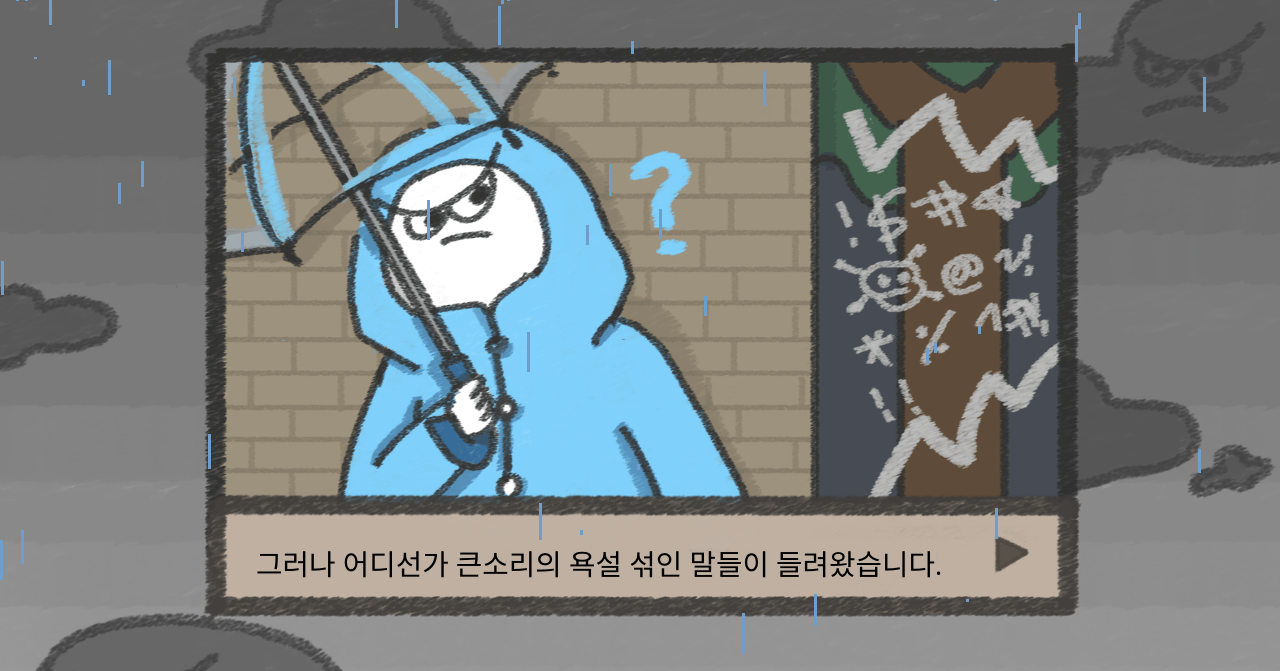
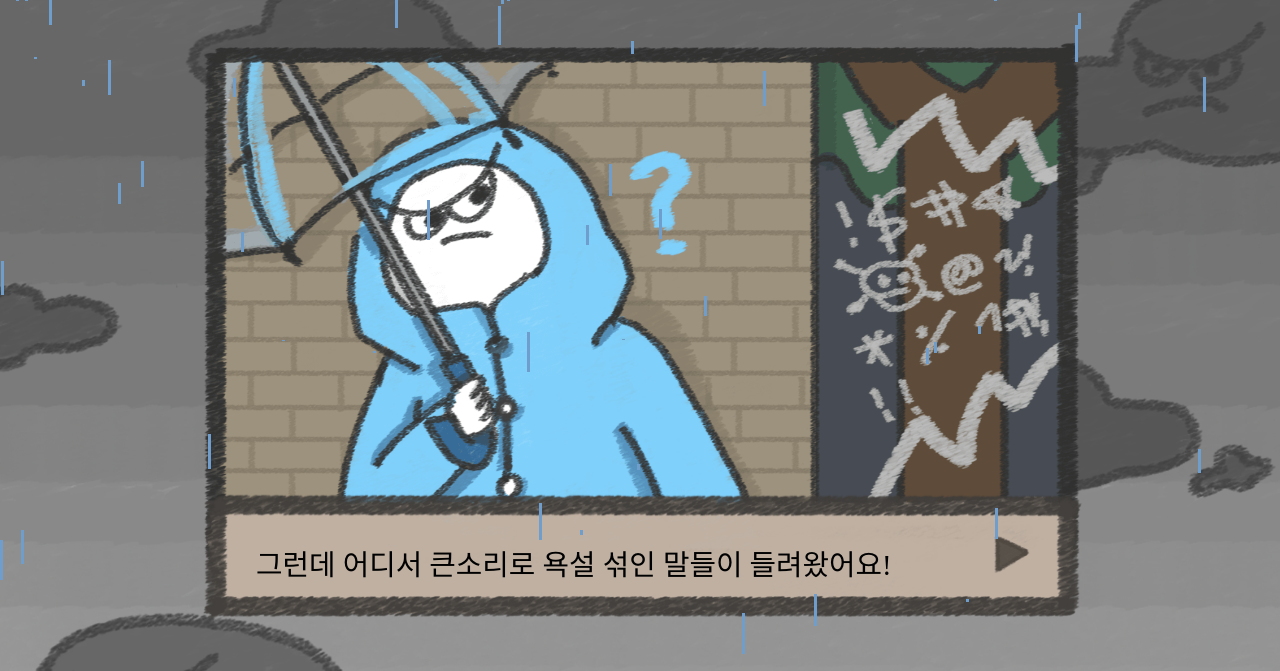
Before and after one commit to hk-jiheekim/i-hate-rain_part2, a plain HTML site: page index4_7.html in a window 1280 px wide. Shown: the top 671 px of the page. Drawn offline with Linux system fonts and the light colour scheme; a web font is replaced by a local one.

Commit message:
Add files via upload

```diff
--- a/index4_7.html
+++ b/index4_7.html
@@ -43,7 +43,7 @@
 	<section class="wrap">
 		<div class="rain" id="tt"></div>
 
-		<p id="p1">그러나 어디선가 큰소리의 욕설 섞인 말들이 들려왔습니다.   </p>
+		<p id="p1">그런데 어디서 큰소리로 욕설 섞인 말들이 들려왔어요!  </p>
 		<a href="index4_8.html"><img src="img2/next.png" class="an" id="img3"></a>
 		<img src="img2/bar.png" class="ab" id="img2">
 		<img src="img2/4_7.png" class="aa" id="img1">
```
Also changed, not shown: index4_8.html (+1 -1 lines).
